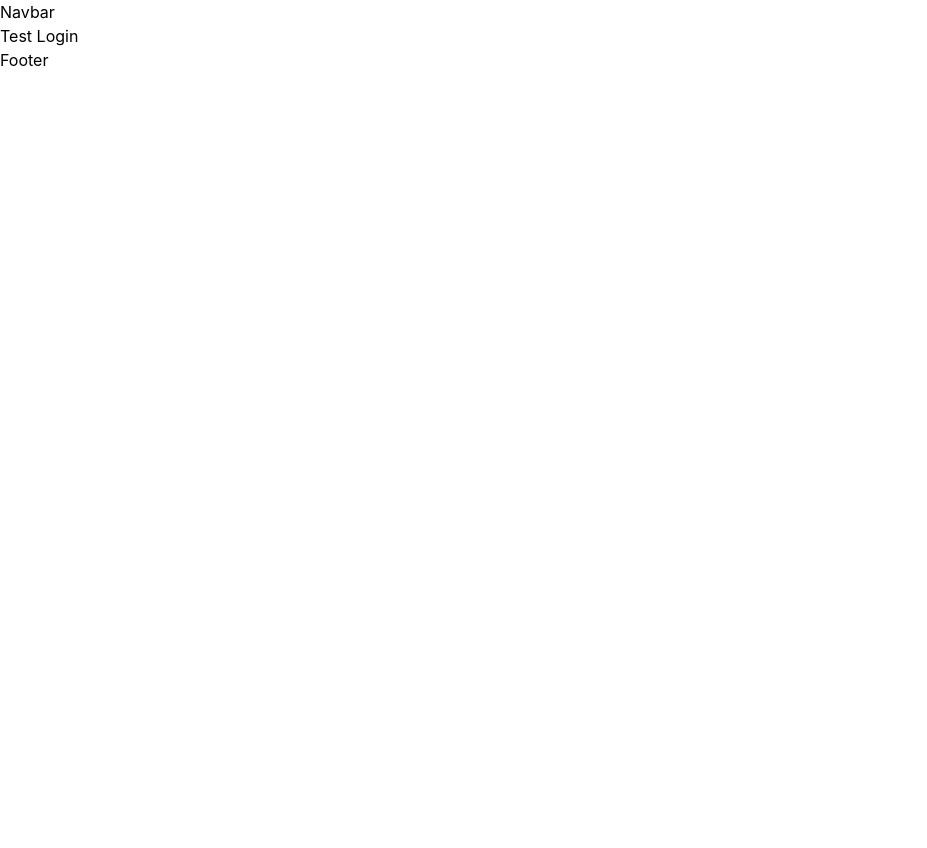
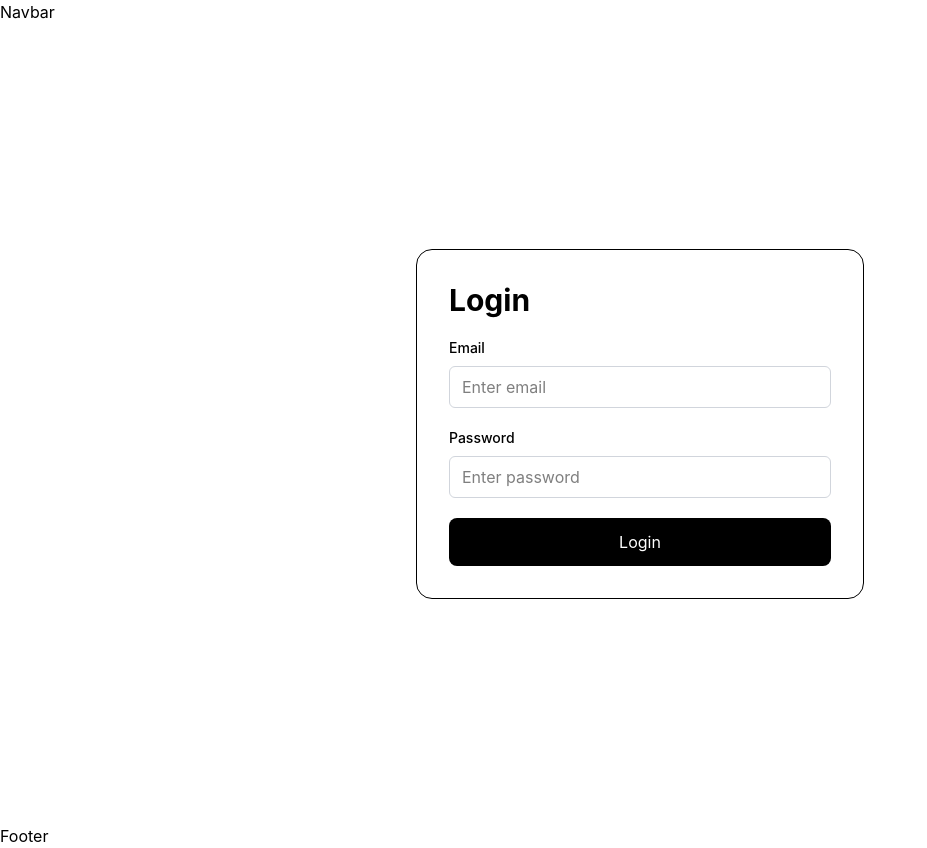
Before and after one commit to shubhamChaurasia55/RentSphere, a React (Vite) app in the folder client/: page /login in a window 1280 px wide. Shown: the whole page, without its empty margins (0-927 px from the left). Before the commit the page ends 800 px from the top, so only its background shows below. Built offline with nearby package versions, Linux system fonts and the light colour scheme; no server answers.

Commit message:
feat: add Login form with Zod validation, reusable Input/Button components

```diff
--- /dev/null
+++ b/client/src/components/common/Button.jsx
@@ -0,0 +1,39 @@
+const Button = ({
+
+    children,
+
+    loading,
+
+    ...props
+
+}) => {
+
+    return (
+
+        <button
+
+            className="bg-black text-white rounded-lg py-3 px-4 hover:opacity-90 transition"
+
+            disabled={loading}
+
+            {...props}
+
+        >
+
+            {
+
+                loading
+
+                ? "Loading..."
+
+                : children
+
+            }
+
+        </button>
+
+    );
+
+};
+
+export default Button;
--- /dev/null
+++ b/client/src/components/common/FormError.jsx
@@ -0,0 +1,9 @@
+const FormError = () => {
+    return (
+        <div className="text-red-500 text-sm">
+            form error
+        </div>
+    )
+}
+
+export default FormError;
--- /dev/null
+++ b/client/src/components/common/Input.jsx
@@ -0,0 +1,15 @@
+import FormError from "./FormError";
+
+const Input = ({label, type="text", placeholder, error, ...props}) => {
+    return (
+        <div>
+        <label className="block text-sm font-medium mb-2">{label}</label>
+        <input className="w-full px-3 py-2 border border-gray-300 rounded-md" type={type} placeholder={placeholder} {...props} />
+        {
+            error && <FormError message={error} />
+        }
+        </div>
+    )
+}
+
+export default Input;
--- /dev/null
+++ b/client/src/components/common/Loader.jsx
@@ -0,0 +1,9 @@
+const Loader = () => {
+    return (
+        <div>
+            <div className="animate-spin rounded-full h-10 w-10 border-b-2 border-primary" />
+        </div>
+    )
+}
+
+export default Loader;
--- a/client/src/pages/Login.jsx
+++ b/client/src/pages/Login.jsx
@@ -1,26 +1,55 @@
+import { useNavigate } from "react-router-dom";
+
+import { useForm } from "react-hook-form";
+
+import { zodResolver } from "@hookform/resolvers/zod";
+
+import { loginSchema } from "../utils/validators";
+
+import Input from "../components/common/Input";
+import Button from "../components/common/Button";
+
 import { loginUser } from "../services/auth.service";
 
 import useAuthStore from "../features/auth/authStore";
 
 const Login = () => {
 
-  const {login} = useAuthStore();
+  const navigate = useNavigate();
 
-  const handleLogin = async () => {
+  const { login } = useAuthStore();
+
+  const {
+
+    register,
+
+    handleSubmit,
+
+    formState: { errors, isSubmitting }
+
+  } = useForm({
+
+    resolver: zodResolver(loginSchema)
+
+  });
+
+  const onSubmit = async (formData) => {
 
     try {
 
-      const data = await loginUser({
+      const data = await loginUser(formData);
 
-        email: "test@gmail.com",
+      login(data.user);
 
-        password: "123456"
+      if (data.user.role === "landlord") {
 
-      });
+        navigate("/landlord/dashboard");
 
-      console.log(data);
+      } else {
 
-      login(data)
+        navigate("/tenant/dashboard");
+
+      }
 
     } catch (error) {
 
@@ -32,11 +61,57 @@ const Login = () => {
 
   return (
 
-    <button onClick={handleLogin}>
+    <div className="min-h-screen flex items-center justify-center">
 
-      Test Login
+      <form
 
-    </button>
+        onSubmit={handleSubmit(onSubmit)}
+
+        className="w-full max-w-md border rounded-2xl p-8 flex flex-col gap-5"
+
+      >
+
+        <h1 className="text-3xl font-bold">
+
+          Login
+
+        </h1>
+
+        <Input
+
+          label="Email"
+
+          type="email"
+
+          placeholder="Enter email"
+
+          error={errors.email?.message}
+
+          {...register("email")}
+
+        />
+
+        <Input
+
+          label="Password"
+
+          type="password"
+
+          placeholder="Enter password"
+
+          error={errors.password?.message}
+
+          {...register("password")}
+
+        />
+
+        <Button loading={isSubmitting}>
+          Login
+        </Button>
+
+      </form>
+
+    </div>
 
   );
 
--- /dev/null
+++ b/client/src/utils/validators.js
@@ -0,0 +1,6 @@
+import {z} from 'zod';
+
+export const loginSchema = z.object({
+    email: z.string().email("Invalid Email"),
+    password: z.string().min(6),
+})
```
